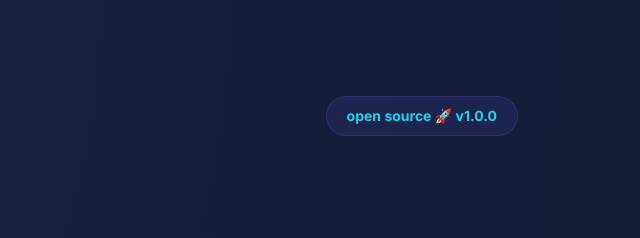
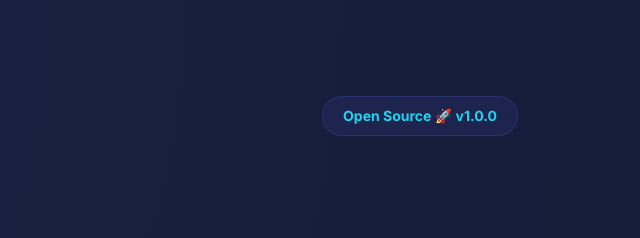
Before and after one commit to Iyov/TuneaTuMusica, a plain HTML site: page index.html in a window 1280 px wide. Shown: the top 238 px of the page, 640-1280 px from the left. Drawn offline with Linux system fonts and the light colour scheme.

Commit message:
Fix index Open Source

```diff
--- a/index.html
+++ b/index.html
@@ -55,7 +55,7 @@
     <div class="container">
       <div style="display: flex; justify-content: space-between; align-items: start; margin-bottom: 2rem;">
         <img src="img/TuneaTuMusica_Logo.png" alt="TuneaTuMusica Logo" style="width: 150px; height: auto;" />
-        <span class="hero-badge" style="margin: 0;">open source 🚀 v1.0.0</span>
+        <span class="hero-badge" style="margin: 0;">Open Source 🚀 v1.0.0</span>
       </div>
       <h1>Nombres Claros.<br>Biblioteca en Orden.</h1>
       <p>Dile adiós para siempre a los archivos "Track 01" y "Audio_123.mp3". Renombra toda tu colección musical con un solo clic.</p>
```
